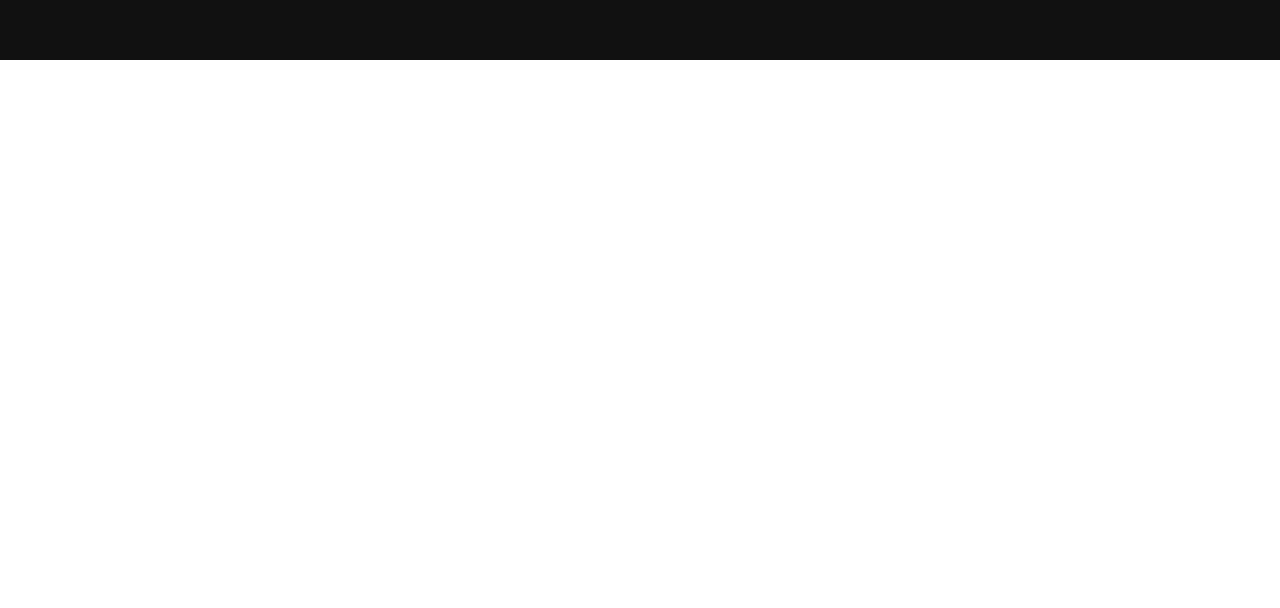
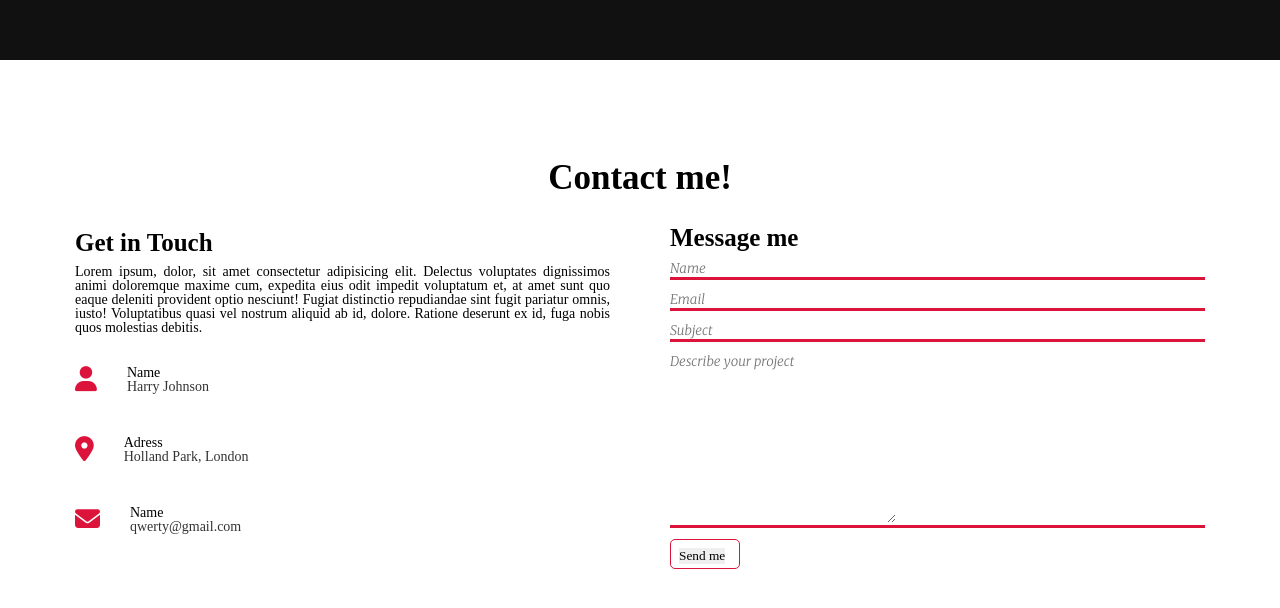
Before and after one commit to Vladyslavos/Portfolio_example_2, a plain HTML site: page index.html in a window 1280 px wide. Shown: the part 3147-3755 px from the top of the page. Before the commit the page ends 3207 px from the top, so only its background shows below. Drawn offline with nearby package versions, Linux system fonts and the light colour scheme.

Commit message:
Update index.html

```diff
--- a/index.html
+++ b/index.html
@@ -180,23 +180,6 @@
 </section>
 <!-- Skills section ends -->
 
-
-
-
-
-
-
-
-
-
-
-
-
-
-
-
-
-
 <!-- Team section starts -->
 <section class="team" id="team">
 	<div class="max-width">
@@ -269,11 +252,6 @@
 			</div>
             <!-- card6 -->
 
-
-
-
-
-
 		</div>
 	</div>
 </section>
@@ -286,6 +264,74 @@
 
 
 
+
+<!-- Contact section starts-->
+<section class="contact" id="contact">
+	<div class="max-width">
+		<h2 class="title">Contact me!</h2>
+		<div class="contact-content">
+			<div class="column left">
+			<div class="text">Get in Touch</div>
+			<p>Lorem ipsum, dolor, sit amet consectetur adipisicing elit. Delectus voluptates dignissimos animi doloremque maxime cum, expedita eius odit impedit voluptatum et, at amet sunt quo eaque deleniti provident optio nesciunt! Fugiat distinctio repudiandae sint fugit pariatur omnis, iusto! Voluptatibus quasi vel nostrum aliquid ab id, dolore. Ratione deserunt ex id, fuga nobis quos molestias debitis.</p>
+			<div class="icons">
+				<div class="row">
+					<i class="fas fa-user"></i>
+					<div class="info">
+						<div class="head">Name</div>
+						<div class="sub-title">Harry Johnson</div>
+					</div>
+				</div>
+
+				<div class="row">
+					<i class="fas fa-map-marker-alt"></i>
+					<div class="info">
+						<div class="head">Adress</div>
+						<div class="sub-title">Holland Park, London</div>
+					</div>
+				</div>
+
+				<div class="row">
+					<i class="fas fa-envelope"></i>
+					<div class="info">
+						<div class="head">Name</div>
+						<div class="sub-title">qwerty@gmail.com</div>
+					</div>
+				</div>
+			</div>
+		    </div>
+		    <div class="column right">
+		    	<div class="text">Message me</div>
+		    	<form action="#">
+		    		<div class="fields">
+		    			<div class="field name">
+		    				<input type="text" placeholder="Name" required>
+		    			</div>
+		    			<div class="field email">
+		    				<input type="email" placeholder="Email" required>
+		    			</div>
+		    			<div class="field subject">
+		    				<input type="text" placeholder="Subject" required>
+		    			</div>
+		    			<div class="field textarea">
+		    				<textarea cols="30" rows="10" placeholder="Describe your project" required></textarea>
+		    			</div>
+		    			<div class="button">
+		    				<button>Send me</button>
+		    			</div>
+		    		</div>
+		    	</form>
+
+		    </div>
+		</div>
+	</div>
+</section>
+<!--Contact  section end-->
+
+
+
+
+
+
 	<script type="text/javascript" src="script.js"></script>
 </body>
 </html>
```
